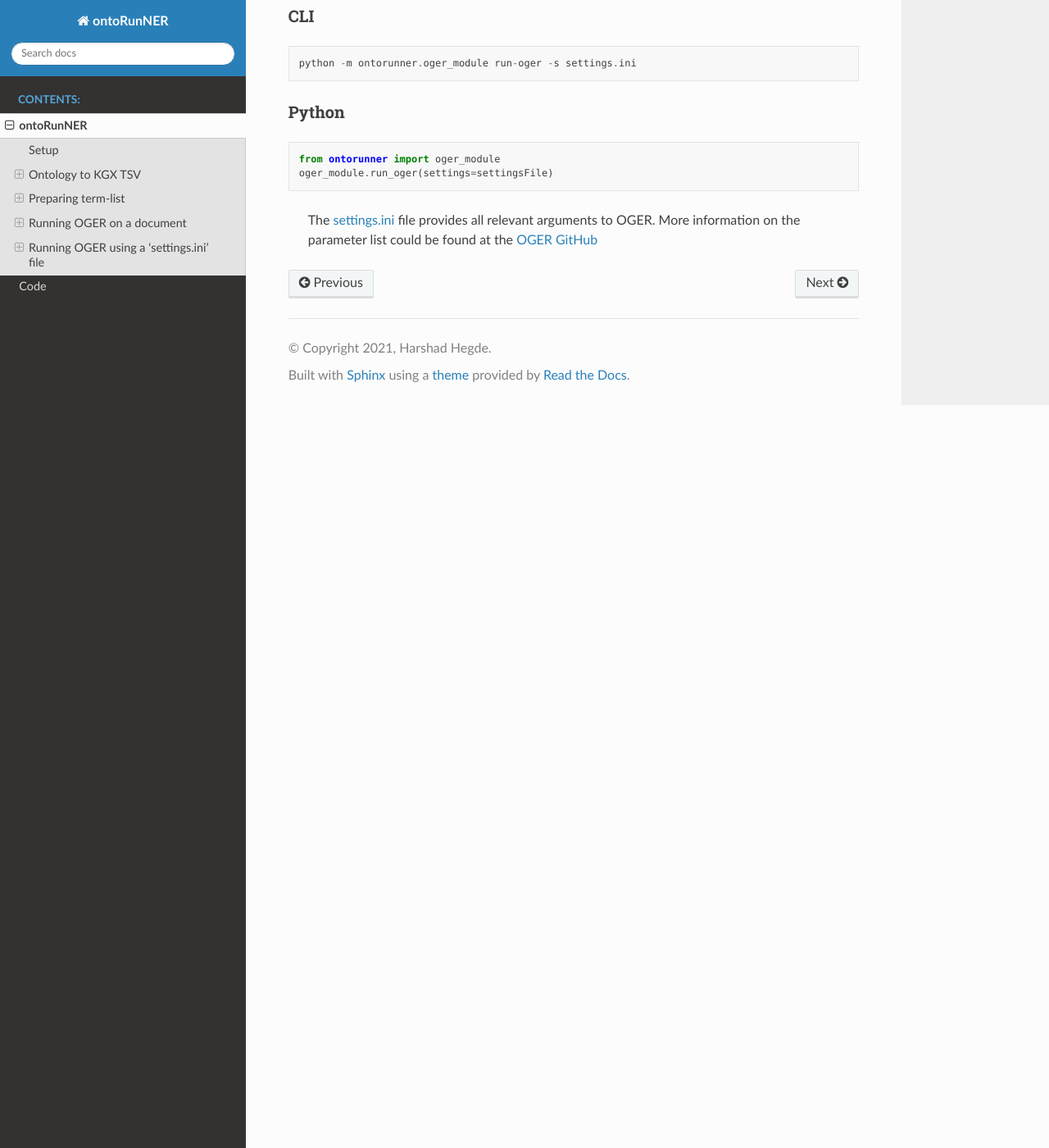
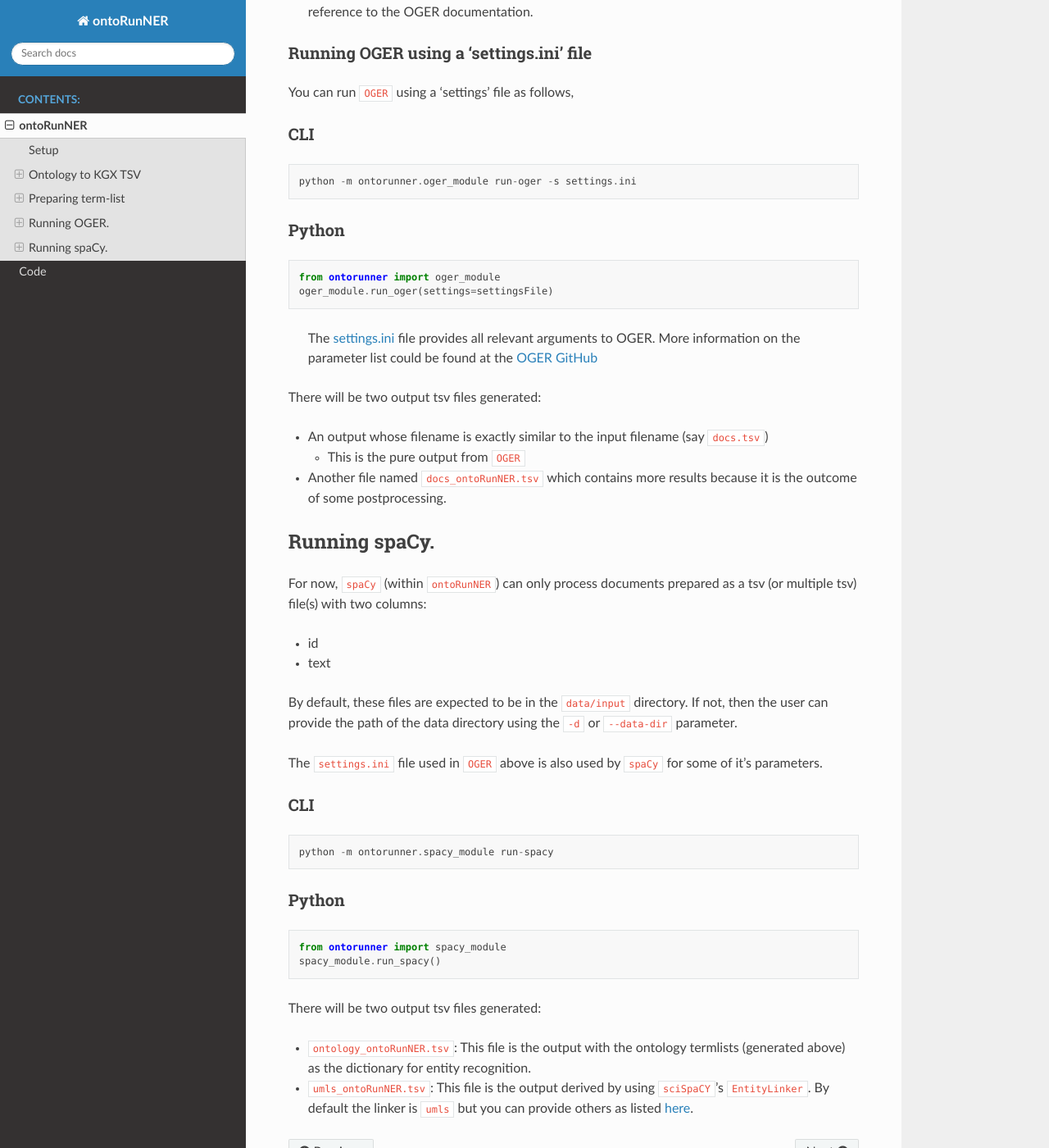
Before and after one commit to monarch-initiative/ontorunner, a Sphinx documentation site: the page built from docs/static/intro.md, in a window 1280 px wide and 1400 px high, scrolled down 1550 px. Shown: the whole window at 82% size. Built offline with Sphinx 7.4.7 and the Read the Docs theme 2.0.0, drawn with Linux system fonts in a browser that asks for light colours; some of the changed text lies outside the part shown.

Commit message:
updated docs

````diff
--- a/docs/static/intro.md
+++ b/docs/static/intro.md
@@ -1,21 +1,22 @@
 # ontoRunNER
 
-This repository contains a few accessory scripts for
-parsing a KGX generated nodes TSV into a term list
-that is compatible with [OGER](https://github.com/OntoGene/OGER).
+This repository is a wrapper project around the following named entity recognition (NER tools:
+ - [OGER](https://github.com/OntoGene/OGER).
+ - [spaCy](https://spacy.io)
+   - using [sciSpaCy](https://scispacy.apps.allenai.org) pipeline
+   namely the CRAFT corpus (`en_ner_craft_md`) used by default. Others can be used as listed [here](https://github.com/allenai/scispacy#available-models)
 
-The long term goal is to build term list inputs for
-NER tools in addition to OGER.
+
 
 ## Setup
-To setup ontoRunNER,
+To setup `ontoRunNER`,
 ```
 python setup.py install
 ```
 
-## Ontology to KGX TSV
+## Ontology to [KGX](https://github.com/biolink/kgx) TSV
 
-To generate a TSV from your OBO JSON ontology,
+Generate `nodes.tsv` and `edges.tsv` files from your OBO JSON ontology file,
 
 ### CLI
 ```
@@ -29,6 +30,7 @@ json2tsv('ontology.json', 'output.tsv')
 
 ## Preparing term-list
 
+Generate termlist from the `output_nodes.tsv` generated in the previous step.
 ### CLI
 The conversion can be done as follows,
 ```
@@ -41,7 +43,9 @@ from ontorunner.pre.util import prepare_termlist
 prepare_termlist('output_nodes.tsv', 'termlist.tsv')
 ```
 
-## Running OGER on a document
+## Running OGER.
+
+> **Note:** Make sure the output directory [`data/output`](https://github.com/monarch-initiative/ontorunner/tree/master/data/output) is empty before every run.
 
 You can run OGER against a text document as follows,
 
@@ -51,12 +55,12 @@ python -m ontorunner.oger_module run-oger -c abstract.txt -t termlist.tsv -o out
 ```
 
 > **Note:** This command is just to demonstrate how to OGER.
-> For more complex use cases, it is advised to run OGER
-> as recommended [here](https://github.com/OntoGene/OGER/wiki/run).
+> For more use cases, [here](https://github.com/OntoGene/OGER/wiki/run)
+> is the reference to the OGER documentation.
 
-## Running OGER using a 'settings.ini' file
+### Running OGER using a 'settings.ini' file
 
-You can run OGER using a 'settings' file as follows,
+You can run `OGER` using a 'settings' file as follows,
 
 ### CLI
 ```
@@ -69,3 +73,31 @@ from ontorunner import oger_module
 oger_module.run_oger(settings=settingsFile)
 ```
 > The [settings.ini](https://github.com/monarch-initiative/ontorunner/blob/master/ontorunner/settings.ini) file provides all relevant arguments to OGER. More information on the parameter list could be found at the [OGER GitHub](https://github.com/OntoGene/OGER/wiki/run#parameter-index)
+
+There will be two output tsv files generated:
+ - An output whose filename is exactly similar to the input filename (say `docs.tsv`)
+     - This is the pure output from `OGER`
+ - Another file named `docs_ontoRunNER.tsv` which contains more results because it is the outcome of some postprocessing.
+
+## Running spaCy.
+For now, `spaCy` (within `ontoRunNER`) can only process documents prepared as a tsv
+(or multiple tsv) file(s) with two columns:
+ - id
+ - text
+
+By default, these files are expected to be in the [`data/input`](https://github.com/monarch-initiative/ontorunner/tree/master/data/input) directory. If not, then the user can provide the path of the data directory using the `-d` or `--data-dir` parameter.
+
+The `settings.ini` file used in `OGER` above is also used by `spaCy` for some of it's parameters.
+ ### CLI
+```
+python -m ontorunner.spacy_module run-spacy
+```
+
+### Python
+```
+from ontorunner import spacy_module
+spacy_module.run_spacy()
+```
+There will be two output tsv files generated:
+ - `ontology_ontoRunNER.tsv`: This file is the output with the ontology termlists (generated above) as the dictionary for entity recognition.
+ - `umls_ontoRunNER.tsv`: This file is the output derived by using `sciSpaCY`'s `EntityLinker`. By default the linker is `umls` but you can provide others as listed [here](https://github.com/allenai/scispacy#entitylinker).
````
